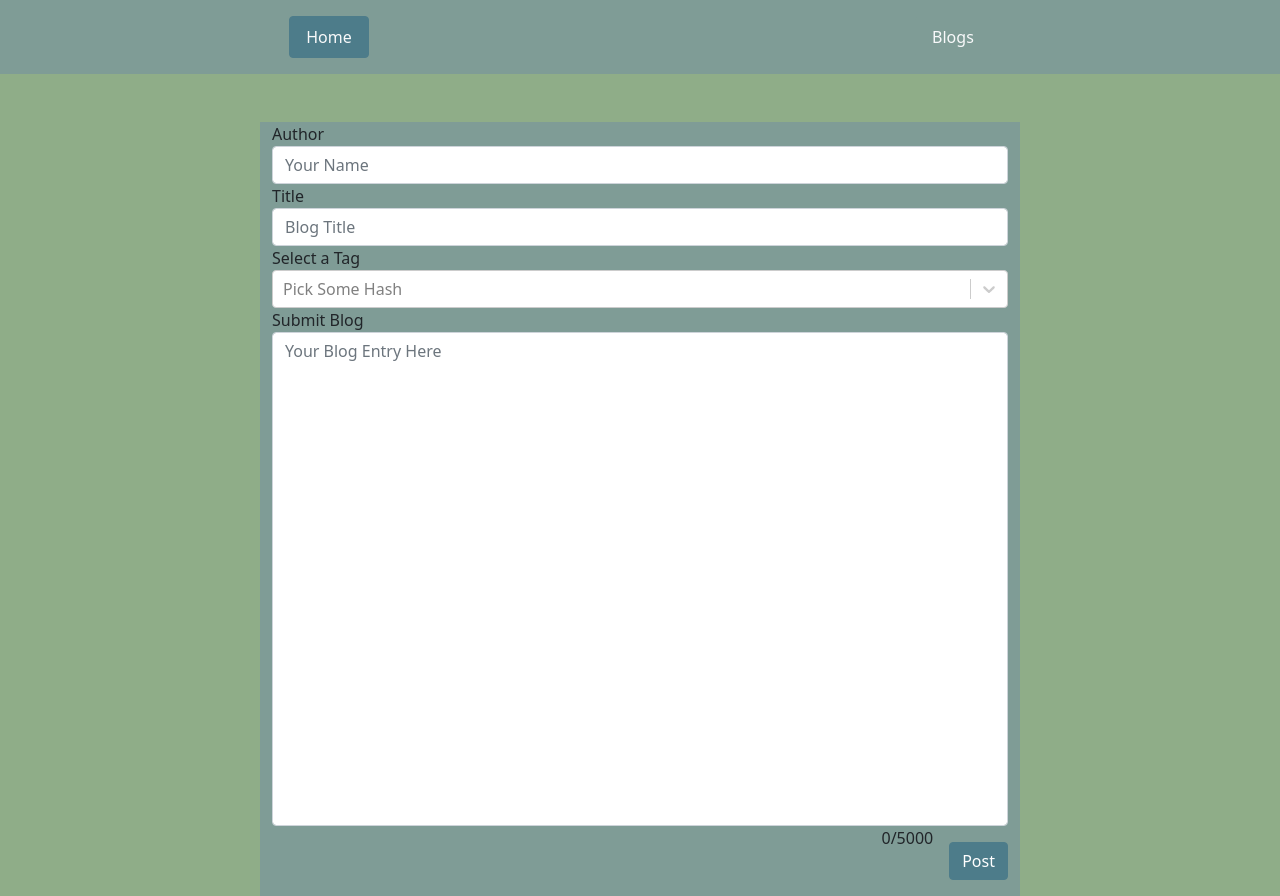
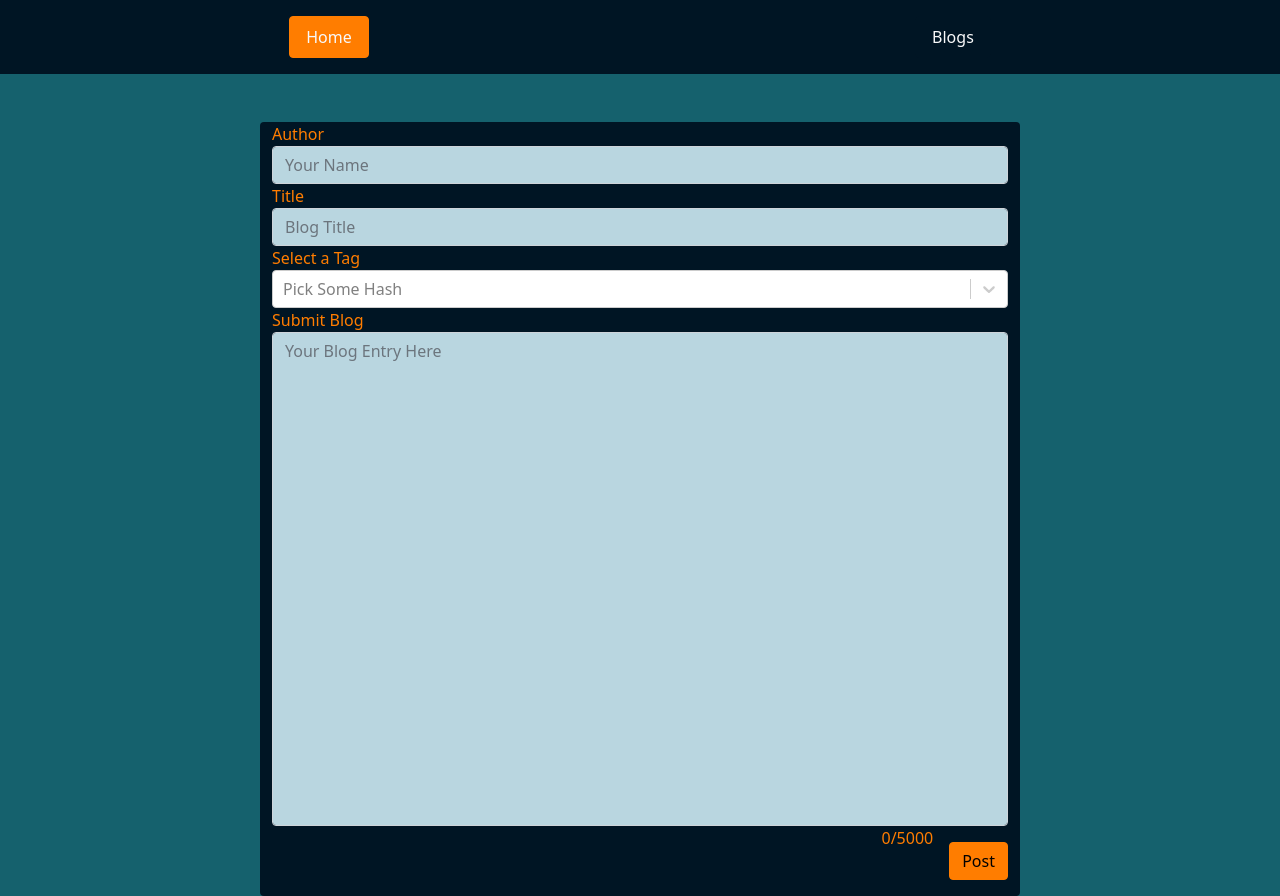
Before and after one commit to Jaymoo87/MyPersonalBlog, a React app: page /blogs/new in a window 1280 px wide. Built offline with nearby package versions, Linux system fonts and the light colour scheme; no server answers.

Commit message:
blogtags started, hopefully working

```diff
--- a/src/client/pages/BlogCard.tsx
+++ b/src/client/pages/BlogCard.tsx
@@ -39,19 +39,14 @@ const BlogCard = () => {
     <div className="d-flex container justify-content-center bg-secondary border-dark shadow p-2">
       <div key={`film-card-${blog?.id}`} className=" d-flex justify-content-center col-12 col-sm-12 mt-4">
         <div className="d-flex mb-2 col-10 card shadow-lg bg-primary border border-info">
-          <h3 className="card-title text-center pt-3 mx-3 ">{blog?.title}</h3>
+          <h3 className=" bg-dark rounded card-title text-center p-3 m-3 ">{blog?.title}</h3>
           <div className="col-12 container d-flex justify-content-center">
             {blogTags.map((bt) => (
-              <h6 key={bt} className=" m-2 badge text-bg-success d-flex fst-italic col-2 justify-content-center">
+              <h6 key={bt} className=" m-2 badge text-bg-dark d-flex fst-italic col-2 justify-content-center">
                 {bt}
               </h6>
             ))}
           </div>
-
-          {/* <h6>{blogTags[1]}</h6>
-          <h6>{blogTags[2]}</h6>
-          <h6>{blogTags[3]}</h6>
-          <h6>{blogTags[4]}</h6> */}
 
           <textarea
             readOnly
--- a/src/client/pages/Blogs.tsx
+++ b/src/client/pages/Blogs.tsx
@@ -16,22 +16,23 @@ const Blogs = () => {
   }, []);
 
   return (
-    <div className="row col-12 d-inline-flex flex-wrap justify-content-around p-5">
+    <div className="container">
+      <div className="row">
         {blogs.map((blog) => (
-        <div key={`blog-card-${blog.id}`} className=" d-flex col-12 col-md-6 col-sm-12 mt-4">
-          <div className="mb-2 card align-items-stretch shadow-lg bg-primary border border-info">
+          <div key={`blog-card-${blog.id}`} className="d-flex col-4  mt-4">
+            <div className="mb-2 card align-items-stretch shadow-lg bg-primary border border-dark">
               <img
                 className=" rounded-pill p-1"
                 style={{ aspectRatio: 2 / 1 }}
                 src="https://media.wired.com/photos/5cc244c9af643e2f373ebb28/125:94/w_2375,h_1786,c_limit/Coding-Becomes-Criminal.jpg"
               />
               <div className="row card-body"></div>
-            <h3 className="card-title text-center mx-3">{blog.title}</h3>
+              <h3 className="card-title text-center mx-2">{blog.title}</h3>
 
-            <p className=" m-5 card-text fw-bold ">{blog.content.substring(0, 250)}...</p>
+              <p className=" m-5 card-text text-secondary fw-bold ">{blog.content.substring(0, 250)}...</p>
               <div className="d-flex justify-content-between mx-2">
                 <h6 className=" text-info d-flex card-text fst-italic">
-                <span className="text-success fw-bolder"> Author - </span> {blog.authorid}
+                  <span className="text-info fw-bolder"> Author - </span> {blog.authorid}
                 </h6>
                 <Link to={`/blogs/${blog.id}`} className="btn btn-sm d-flex shadow btn-dark btn-outline-primary mb-4">
                   Read Blog
@@ -41,6 +42,7 @@ const Blogs = () => {
           </div>
         ))}
       </div>
+    </div>
   );
 };
 
--- a/src/client/pages/EditBlog.tsx
+++ b/src/client/pages/EditBlog.tsx
@@ -137,25 +137,25 @@ const EditBlog = () => {
   };
 
   return (
-    <div className="container col-8 bg-secondary">
+    <div className="container col-8 bg-primary rounded">
       <div className="form-group">
-        <label>Author</label>
+        <label className="text-dark">Author</label>
         <input
           type="text"
-          className="form-control"
+          className="form-control bg-blogbg"
           placeholder="Your Name"
           value={authorid}
           onChange={(e) => setAuthorid(e.target.value)}
         ></input>
-        <label>Edit Title</label>
+        <label className="text-dark">Edit Title</label>
         <input
           type="text"
-          className="form-control"
+          className="form-control bg-blogbg"
           placeholder="Blog Title"
           value={title}
           onChange={(e) => setTitle(e.target.value)}
         ></input>
-        <label>Select a Tag</label>
+        <label className="text-dark">Select a Tag</label>
         <ReactSelect
           isMulti
           options={options}
@@ -163,18 +163,8 @@ const EditBlog = () => {
           components={makeAnimated()}
           placeholder="Pick Some Hash"
         ></ReactSelect>
-        {/* <select
-          className="form-control"
-          onChange={(e) => setSelectedTagID(Number(e.target.value))}
-          value={selectedTagId}
-        >
-          <option value={0}>Hash it UP!</option>
-          {tags.map((t) => {
-            return <option value={t.id}>#{t.tagname}</option>;
-          })}
-        </select> */}
       </div>
-      <label>Edit Blog</label>
+      <label className="text-dark">Edit Blog</label>
       <textarea
         style={{ resize: "none" }}
         rows={50}
@@ -183,7 +173,7 @@ const EditBlog = () => {
         defaultValue={content}
         onChange={(e) => setContent(e.target.value)}
       ></textarea>{" "}
-      <span className="d-flex justify-content-end mx-3">
+      <span className="d-flex justify-content-end text-light mx-3">
         {content.length}/{MAX}
       </span>
       <div className="d-flex justify-content-start">
--- a/src/client/pages/NewBlog.tsx
+++ b/src/client/pages/NewBlog.tsx
@@ -36,14 +36,6 @@ const AddNewBlog = () => {
       });
   }, []);
 
-  // const options = [
-  //   { value: "tech", label: "Tech" },
-  //   { value: "family", label: "Family" },
-  //   { value: "sports", label: "Sports" },
-  //   { value: "medicine", label: "Medicine" },
-  //   { value: "story", label: "Story" },
-  // ];
-  const [tag, setTag] = useState([]);
   const newBlog = async () => {
     const blog = {
       authorid: authorid,
@@ -76,56 +68,47 @@ const AddNewBlog = () => {
   };
 
   return (
-    <div className="container col-8 bg-secondary">
+    <div className="container rounded col-8 bg-secondary">
       <div className="form-group">
-        <label>Author</label>
+        <label className="text-dark">Author</label>
         <input
           type="text"
-          className="form-control"
+          className="form-control bg-blogbg"
           placeholder="Your Name"
           value={authorid}
           onChange={(e) => setAuthorid(e.target.value)}
         ></input>
-        <label>Title</label>
+        <label className="text-dark">Title</label>
         <input
           type="text"
-          className="form-control"
+          className="form-control bg-blogbg"
           placeholder="Blog Title"
           value={title}
           onChange={(e) => setTitle(e.target.value)}
         ></input>
-        <label>Select a Tag</label>
+        <label className="text-dark">Select a Tag</label>
         <ReactSelect
           isMulti
+          onChange={(e) => setSelectedTags(e)}
           options={options}
           isSearchable
           components={makeAnimated()}
           placeholder="Pick Some Hash"
         ></ReactSelect>
         {/* onChange={(e) => setOptions(e as { value: number; label: string }[])} */}
-        {/* <Select options={options}
-                        isMulti
-                        className="basic-multi-select"
-                        name= "tags"
-                        />
-                    <option value={0}>#</option>
-                    <option>#</option>
-                    <option>#</option>
-                    <option>#</option>
-                    <option>#</option> */}
       </div>
       <div className="form-group">
-        <label>Submit Blog</label>
+        <label className="text-dark">Submit Blog</label>
         <textarea
           style={{ resize: "none" }}
           rows={20}
-          className="form-control"
+          className="form-control bg-blogbg"
           placeholder="Your Blog Entry Here"
           value={content}
           onChange={(e) => setContent(e.target.value)}
         ></textarea>
         <div className="d-flex justify-content-end">
-          <span className="mx-3">
+          <span className="mx-3 text-dark">
             {content.length}/{MAX}
           </span>
           <button value="Submit Blog" className=" my-3 btn btn-dark rounded " onClick={handleClick}>
--- a/src/client/scss/app.scss
+++ b/src/client/scss/app.scss
@@ -1,12 +1,12 @@
 // First override some or all individual color variables
-$primary: #CBDF90;
-$secondary: #7F9C96;
+$primary: #78290F;
+$secondary: #001524;
 $success: #1B4079;
 $info: #13101c;
-$warning: #8FAD88;
-$danger: #851a0c;
+$warning: #15616D;
+$danger: #c92711;
 $light: #f8f9fa;
-$dark: #4D7C8A;
+$dark: #FF7D00;
 $blogbg: #b9d6e02d;
 
 // Then add them to your custom theme-colors map, together with any additional colors you might need
--- a/src/server/db/index.ts
+++ b/src/server/db/index.ts
@@ -2,6 +2,7 @@ import * as mysql from 'mysql';
 
 import config from "../config";
 import blogs from './blogs'
+import blogtags from './blogtags';
 
 
 const pool = mysql.createPool(config.mysql)
@@ -16,5 +17,6 @@ export const Query = <T = mysql.OkPacket>  (query: string, values: unknown[] = [
 }
 
 export default {
+    blogtags,
     blogs
 }
```
Also changed, not shown: src/client/pages/Home.tsx (+31 -10 lines), src/server/db/blogtags.ts (added, +15 -0 lines), src/server/routes/blogs.ts (+10 -3 lines). Lines whose indentation alone changed are shown as unchanged.
